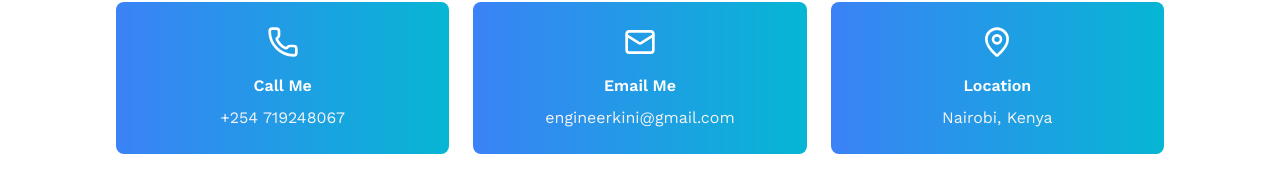
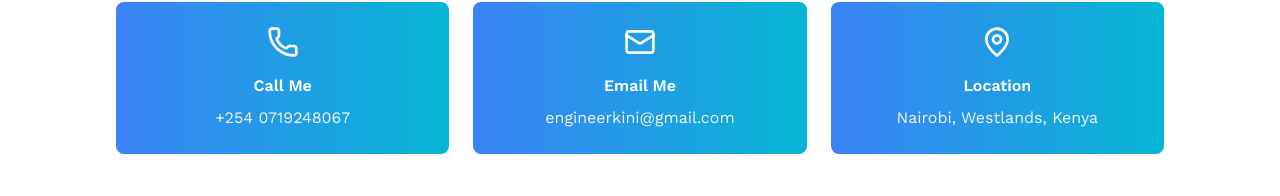
Before and after one commit to engineerkini/software, a Next.js app: page / in a window 1280 px wide. Shown: the part 2368-2564 px from the top of the page. Built offline with nearby package versions, Linux system fonts and the light colour scheme.

Commit message:
addition

```diff
--- a/app/pages/contact.tsx
+++ b/app/pages/contact.tsx
@@ -36,7 +36,7 @@ const ContactSection = () => {
   const email = "engineerkini@gmail.com";
   const subject = encodeURIComponent("Software Development Inquiry");
   const body = encodeURIComponent(
-    "Hello Fidel,\n\nI am reaching out regarding:\n\n- A potential software development project\n- Collaboration opportunity\n- Other professional inquiry\n\nLooking forward to connecting with you.\n\nBest regards,"
+    "Hello Engineer.K,\n\nI am reaching out regarding:\n\n- A potential software development project\n- Collaboration opportunity\n- Other professional inquiry\n\nLooking forward to connecting with you.\n\nBest regards,"
   );
   const mailtoLink = `mailto:${email}?subject=${subject}&body=${body}`;
 
@@ -45,7 +45,7 @@ const ContactSection = () => {
     {
       icon: Phone,
       title: "Call Me",
-      details: "+254 719248067",
+      details: "+254 0719248067",
     },
     {
       icon: Mail,
@@ -55,7 +55,7 @@ const ContactSection = () => {
     {
       icon: MapPin,
       title: "Location",
-      details: "Nairobi, Kenya",
+      details: "Nairobi, Westlands, Kenya",
     },
   ];
 
```
